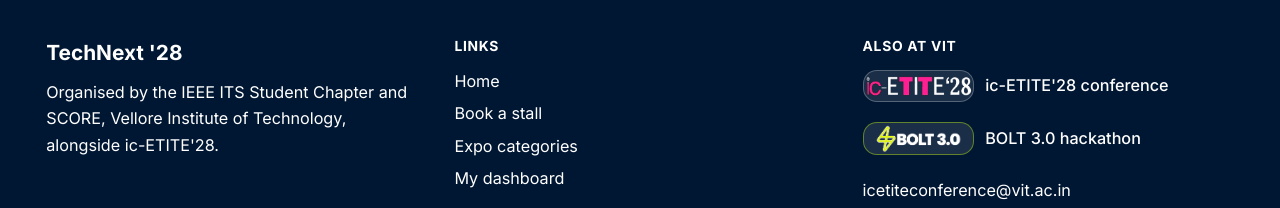
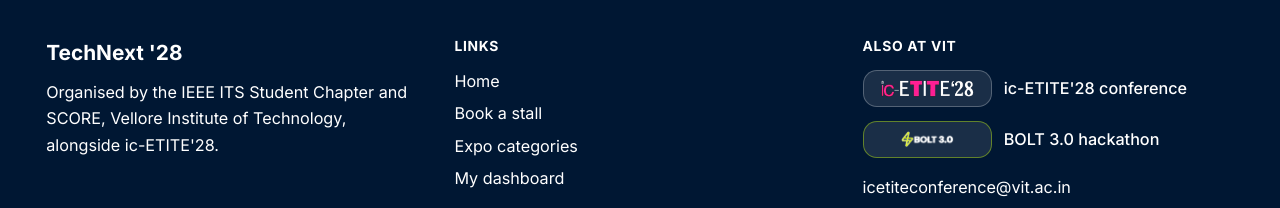
Before and after one commit to IEEE-ITS-VIT/TECHNEXT-3.O, a Next.js app: page /login in a window 1280 px wide. Shown: the part 1204-1412 px from the top of the page. Built offline with nearby package versions, Linux system fonts and the light colour scheme; no server answers.

Commit message:
style: fit logos properly with inner containers in footer and showcase banner

```diff
--- a/app/page.tsx
+++ b/app/page.tsx
@@ -441,9 +441,9 @@ export default async function TechNextPage() {
         <div className="container-x">
           <div className="flex flex-col md:flex-row items-center justify-between gap-6 p-6 sm:p-8 rounded-3xl bg-white/5 border border-white/15 backdrop-blur-sm">
             <div className="flex flex-col sm:flex-row items-center gap-6 text-center sm:text-left">
-              <div className="relative h-20 sm:h-22 w-64 sm:w-72 md:w-80 shrink-0 bg-white/10 backdrop-blur-md px-6 py-4 rounded-2xl border-2 border-[#CCFF00]/70 shadow-[0_0_24px_rgba(204,255,0,0.22)] flex items-center justify-center">
-                <div className="relative h-9 w-full max-w-[200px] translate-y-1 sm:translate-y-1.5">
-                  <Image src="/logos/bolt-logo-white.png" alt="BOLT 3.0 National Flagship Hackathon" fill sizes="200px" className="object-contain object-center" priority />
+              <div className="relative h-20 sm:h-22 w-72 sm:w-80 md:w-88 shrink-0 bg-white/10 backdrop-blur-md px-8 py-4 rounded-2xl border-2 border-[#CCFF00]/70 shadow-[0_0_24px_rgba(204,255,0,0.22)] flex items-center justify-center">
+                <div className="relative h-8 sm:h-8.5 w-28 sm:w-32 max-w-[140px] mx-auto translate-y-1">
+                  <Image src="/logos/bolt-logo-white.png" alt="BOLT 3.0 National Flagship Hackathon" fill sizes="140px" className="object-contain object-center" priority />
                 </div>
               </div>
               <div>
--- a/components/SiteFooter.tsx
+++ b/components/SiteFooter.tsx
@@ -54,16 +54,20 @@ export default function SiteFooter({ links }: { links: { icetite: string; bolt:
           <ul className="mt-3 space-y-3 text-sm">
             <li>
               <a href={links.icetite} className="inline-flex items-center gap-2.5 text-white hover:text-white group">
-                <div className="relative h-7 w-24 shrink-0 bg-white/10 rounded-xl px-2.5 py-1 border border-white/25 flex items-center justify-center">
-                  <Image src="/logos/ic-etite28-cropped-transparent.png" alt="ic-ETITE'28" fill sizes="96px" className="object-contain" />
+                <div className="h-8 w-28 shrink-0 bg-white/10 rounded-xl px-3 py-1.5 border border-white/25 flex items-center justify-center">
+                  <div className="relative h-4 w-full">
+                    <Image src="/logos/ic-etite28-cropped-transparent.png" alt="ic-ETITE'28" fill sizes="90px" className="object-contain object-center" />
+                  </div>
                 </div>
                 <span className="font-medium group-hover:underline">ic-ETITE&apos;28 conference</span>
               </a>
             </li>
             <li>
               <a href={links.bolt} className="inline-flex items-center gap-2.5 text-white hover:text-white group">
-                <div className="relative h-7 w-24 shrink-0 bg-white/10 rounded-xl px-2.5 py-1 border border-[#CCFF00]/40 flex items-center justify-center">
-                  <Image src="/logos/bolt-logo-white.png" alt="BOLT 3.0" fill sizes="96px" className="object-contain" />
+                <div className="h-8 w-28 shrink-0 bg-white/10 rounded-xl px-3 py-1.5 border border-[#CCFF00]/40 flex items-center justify-center">
+                  <div className="relative h-4 w-full">
+                    <Image src="/logos/bolt-logo-white.png" alt="BOLT 3.0" fill sizes="90px" className="object-contain object-center" />
+                  </div>
                 </div>
                 <span className="font-medium group-hover:underline">BOLT 3.0 hackathon</span>
               </a>
```
